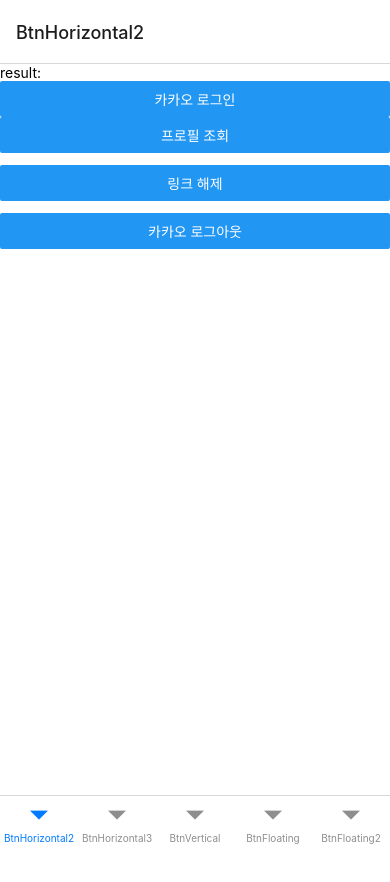
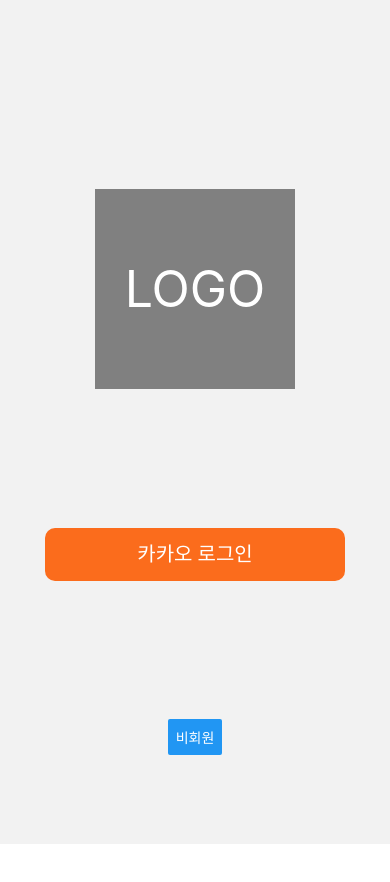
Before and after one commit to BaedalMate/BaedalMate_iOS, a React Native app in the folder baedalmate/: screen /Login in a window 390 px wide. Shown: the top 882 px of the page. Before the commit the page ends 844 px from the top, so only its background shows below. Built offline with nearby package versions, Linux system fonts and the light colour scheme.

Commit message:
[chore] change login route and component

```diff
--- a/baedalmate/App.js
+++ b/baedalmate/App.js
@@ -17,17 +17,19 @@
 } from 'react-native';
 import {NavigationContainer} from '@react-navigation/native';
 import {createBottomTabNavigator} from '@react-navigation/bottom-tabs';
-import BtnFloating from './src/components/atoms/BtnFloating';
-import BtnHorizontal2 from './src/components/molecules/BtnHorizontal2';
-import BtnHorizontal3 from './src/components/molecules/BtnHorizontal3';
-import BtnVertical from './src/components/molecules/BtnVertical';
+import BtnFloating from './src/components/atoms/Button/BtnFloating';
+import BtnHorizontal2 from './src/components/molecules/Button/BtnHorizontal2';
+import BtnHorizontal3 from './src/components/molecules/Button/BtnHorizontal3';
+import BtnVertical from './src/components/molecules/Button/BtnVertical';
 import {Fonts} from './src/assets/Fonts';
 import {Intro} from './intro';
+import {RootNavigator} from './src/routes';
 const Tab = createBottomTabNavigator();
 const App = () => {
   return (
     <NavigationContainer>
-      <Tab.Navigator
+      <RootNavigator></RootNavigator>
+      {/* <Tab.Navigator
         sceneContainerStyle={{
           backgroundColor: '#fff',
         }}
@@ -37,7 +39,7 @@
         <Tab.Screen name="BtnVertical" component={BtnVertical} />
         <Tab.Screen name="BtnFloating" component={BtnFloating} />
         <Tab.Screen name="BtnFloating2" component={BtnFloating} />
-      </Tab.Navigator>
+      </Tab.Navigator> */}
       {/* <View>
         <View style={styles.sectionContainer}>
           <BtnHorizontal2></BtnHorizontal2>
--- a/baedalmate/intro.tsx
+++ /dev/null
@@ -1,77 +0,0 @@
-import {
-  KakaoOAuthToken,
-  KakaoProfile,
-  KakaoProfileNoneAgreement,
-  getProfile as getKakaoProfile,
-  login,
-  logout,
-  unlink,
-} from '@react-native-seoul/kakao-login';
-import React, {useState} from 'react';
-// import RNKakaoLogins from 'react-native-kakao-logins';
-import {View, Text, Button} from 'react-native';
-import BtnHorizontalOrange from './src/components/atoms/BtnHorizontalOrange';
-export function Intro(): React.ReactElement {
-  const [result, setResult] = useState<string>('');
-
-  // 카카오 로그인 시작.
-  const signInWithKakao = async (): Promise<void> => {
-    const token: KakaoOAuthToken = await login();
-
-    setResult(JSON.stringify(token));
-  };
-
-  const signOutWithKakao = async (): Promise<void> => {
-    const message = await logout();
-
-    setResult(message);
-  };
-
-  // 로그인 후 내 프로필 가져오기.
-
-  const getProfile = async (): Promise<void> => {
-    const profile: KakaoProfile | KakaoProfileNoneAgreement =
-      await getKakaoProfile();
-
-    setResult(JSON.stringify(profile));
-  };
-
-  const unlinkKakao = async (): Promise<void> => {
-    const message = await unlink();
-
-    setResult(message);
-  };
-
-  return (
-    <View>
-      <View>
-        <Text>result: {result}</Text>
-      </View>
-      <View>
-        <Button
-          testID="btn-login"
-          onPress={() => signInWithKakao()}
-          title={'카카오 로그인'}
-        />
-        <Button
-          testID="btn-login"
-          onPress={() => getProfile()}
-          title={'프로필 조회'}
-        />
-        <View style={{marginTop: 12}} />
-        <Button
-          testID="btn-login"
-          onPress={() => unlinkKakao()}
-          title={'링크 해제'}
-        />
-        <View style={{marginTop: 12}} />
-        <Button
-          testID="btn-login"
-          onPress={() => signOutWithKakao()}
-          title={'카카오 로그아웃'}
-        />
-        <View style={{marginTop: 40}} />
-      </View>
-    </View>
-  );
-}
--- a/baedalmate/src/components/pages/login.tsx
+++ b/baedalmate/src/components/pages/login.tsx
@@ -8,7 +8,7 @@
   logout,
   unlink,
 } from '@react-native-seoul/kakao-login';
-import React, {useState} from 'react';
+import React, {useEffect, useState} from 'react';
 
 // import Button from '../uis/Button';
 // import {IC_MASK} from '../../utils/Icons';
@@ -22,28 +22,9 @@
   Platform,
 } from 'react-native';
 
-// import styled from 'styled-components/native';
-// import {withScreen} from '../../utils/wrapper';
-// const Container = styled.View`
-//   flex: 1;
-//   align-self: stretch;
-//   overflow: scroll;
-//   background-color: ${({theme}) => theme.background};
-//   flex-direction: column;
-//   justify-content: flex-start;
-//   align-items: center;
-//   overflow: hidden;
-// `;
+import BtnVerticalOrange from '../atoms/Button/BtnVerticalOrange';
 
-// const ButtonWrapper = styled.View`
-//   position: absolute;
-//   flex-direction: column;
-//   bottom: 40px;
-//   width: 85%;
-//   align-self: center;
-// `;
-
-function Intro(): React.ReactElement {
+function Login({navigation}): React.ReactElement {
   const [result, setResult] = useState<string>('');
 
   const signInWithKakao = async (): Promise<void> => {
@@ -70,73 +51,52 @@
   };
 
   return (
-    <View>
+    <View
+      style={{
+        marginTop: 50,
+        marginHorizontal: '5%',
+        alignItems: 'center',
+        height: '100%',
+        justifyContent: 'space-evenly',
+      }}>
+      <View
+        style={{
+          width: 200,
+          height: 200,
+          backgroundColor: 'gray',
+          justifyContent: 'center',
+        }}>
+        <Text
+          style={{
+            color: 'white',
+            textAlign: 'center',
+            fontSize: 50,
+            lineHeight: 50,
+          }}>
+          LOGO
+        </Text>
+      </View>
+      {/* <View>
+        <Text>result:{result}</Text>
+      </View> */}
+      <BtnVerticalOrange
+        text={'카카오 로그인'}
+        onPress={() =>
+          signInWithKakao()
+            .then(navigation.navigate('AppTabComponent', {}))
+            .catch(err => {
+              alert('에러 발생');
+            })
+        }
+      />
       <Button
-        testID="btn-login"
-        // style={{
-        //   backgroundColor: '#FEE500',
-        //   borderRadius: 40,
-        //   borderWidth: 1,
-        // }}
-        // textStyle={{
-        //   color: 'black',
-        //   fontSize: 16,
-        // }}
-        // imgLeftSrc={IC_MASK}
-        onPress={() => signInWithKakao()}
-        title={'카카오 로그인'}
+        title="비회원"
+        onPress={() => {
+          navigation.navigate('AppTabComponent', {});
+        }}
       />
-      <View style={{marginTop: 12}} />
-      <Button
-        testID="btn-login"
-        // style={{
-        //   backgroundColor: '#FEE500',
-        //   borderRadius: 40,
-        //   borderWidth: 1,
-        // }}
-        // textStyle={{
-        //   color: 'black',
-        //   fontSize: 16,
-        // }}
-        // imgLeftSrc={IC_MASK}
-        onPress={() => getProfile()}
-        title={'프로필 조회'}
-      />
-      <View style={{marginTop: 12}} />
-      <Button
-        testID="btn-login"
-        // style={{
-        //   backgroundColor: '#FEE500',
-        //   borderRadius: 40,
-        //   borderWidth: 1,
-        // }}
-        // textStyle={{
-        //   color: 'black',
-        //   fontSize: 16,
-        // }}
-        // imgLeftSrc={IC_MASK}
-        onPress={() => unlinkKakao()}
-        title={'링크 해제'}
-      />
-      <View style={{marginTop: 12}} />
-      <Button
-        testID="btn-login"
-        // style={{
-        //   backgroundColor: '#FEE500',
-        //   borderRadius: 40,
-        //   borderWidth: 1,
-        // }}
-        // textStyle={{
-        //   color: 'black',
-        //   fontSize: 16,
-        // }}
-        // imgLeftSrc={IC_MASK}
-        onPress={() => signOutWithKakao()}
-        title={'카카오 로그아웃'}
-      />
-      <View style={{marginTop: 40}} />
     </View>
   );
 }
 
-export default Intro;
+export default Login;
--- /dev/null
+++ b/baedalmate/src/routes.js
@@ -0,0 +1,48 @@
+import React, {Component, useEffect, useState} from 'react';
+import {createNativeStackNavigator} from '@react-navigation/native-stack';
+import {createBottomTabNavigator} from '@react-navigation/bottom-tabs';
+
+import BtnHorizontal2 from './components/molecules/Button/BtnHorizontal2';
+import BtnHorizontal3 from './components/molecules/Button/BtnHorizontal3';
+import Login from './components/pages/login';
+const AuthStack = createNativeStackNavigator();
+const MainScreenTab = createBottomTabNavigator();
+
+/*
+    Stack Navigator
+        - Stack Screen A
+
+    Stack Navigator
+        - Tab Navigator
+            - Tab Screen B
+            - Tab Screen C
+
+*/
+
+const isLoggedIn = false;
+
+const AppTabComponent = () => {
+  return (
+    <MainScreenTab.Navigator>
+      <MainScreenTab.Screen name="Home" component={BtnHorizontal2} />
+      <MainScreenTab.Screen name="Board" component={BtnHorizontal3} />
+    </MainScreenTab.Navigator>
+  );
+};
+export const RootNavigator = () => {
+  return (
+    <AuthStack.Navigator screenOptions={{headerShown: false}}>
+      {isLoggedIn ? (
+        <AuthStack.Screen name="Main" component={AppTabComponent} />
+      ) : (
+        <>
+          <AuthStack.Screen name="Login" component={Login} />
+          <AuthStack.Screen
+            name="AppTabComponent"
+            component={AppTabComponent}
+          />
+        </>
+      )}
+    </AuthStack.Navigator>
+  );
+};
```
